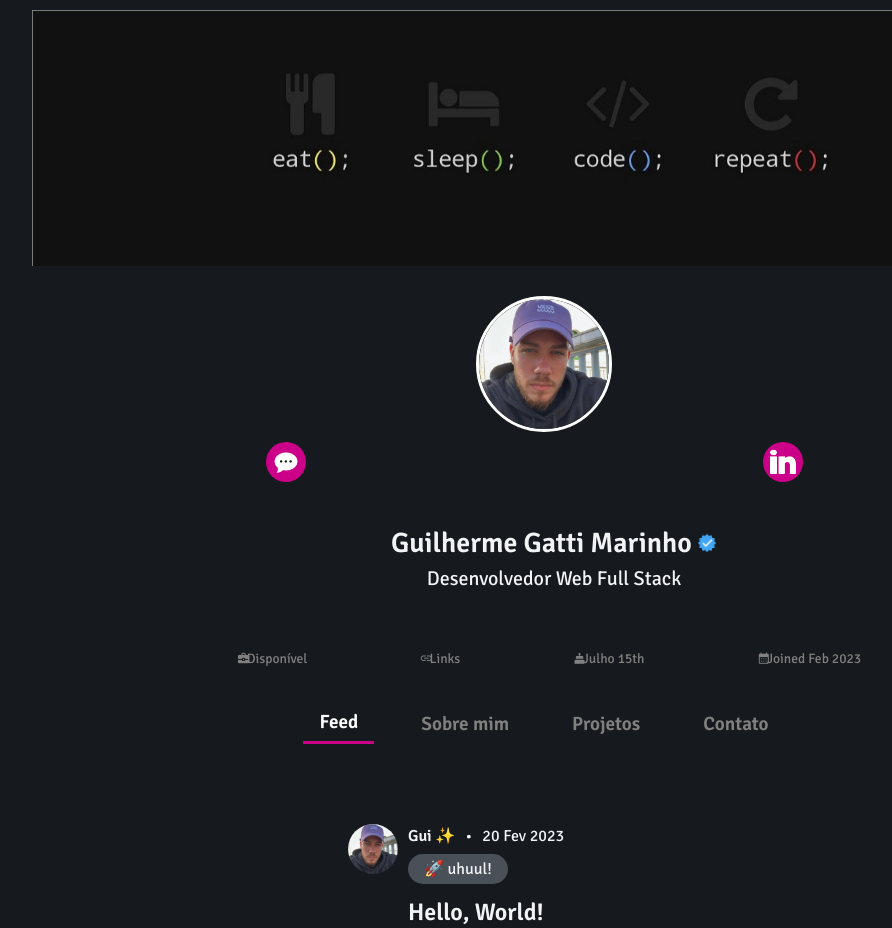
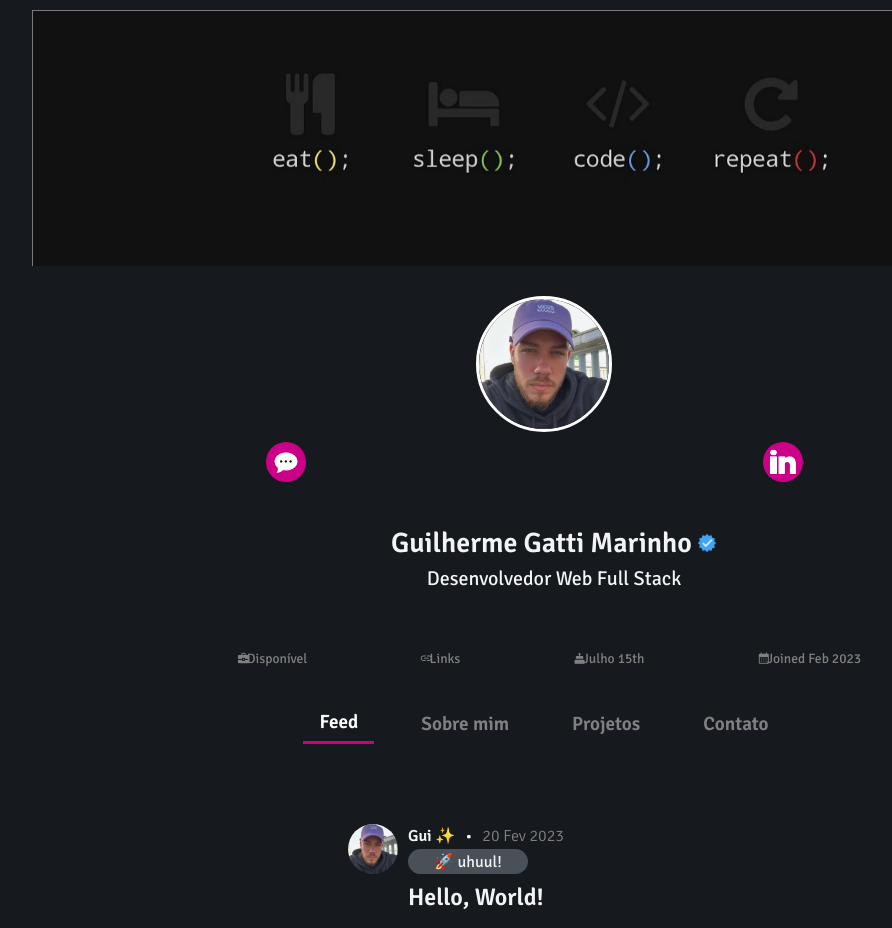
Before and after one commit to guido-marinho/guido-marinho.github.io, a React (Vite) app: page / in a window 1280 px wide. Shown: the top 928 px of the page, without its empty margins (96-988 px from the left). Built offline with nearby package versions, Linux system fonts and the light colour scheme.

Commit message:
💄 feat: finaliza css inicial do feed

```diff
--- a/src/CSS/Feed.css
+++ b/src/CSS/Feed.css
@@ -31,16 +31,20 @@
   border-radius: 50%;
 }
 
+.date-feed {
+  color: grey;
+  font-weight: 300;
+}
+
 .feelings-feed {
-  width: 100px;
-  height: 30px;
-  /* margin-left: 50px; */
+  width: 120px;
+  height: 25px;
   border-radius: 20px;
   background-color: #495057;
   display: flex;
   align-items: center;
   justify-content: space-evenly;
-  margin: -20px 0 10px 60px;
+  margin: -25px 0 5px 60px;
 }
 
 .post-feed {
```
